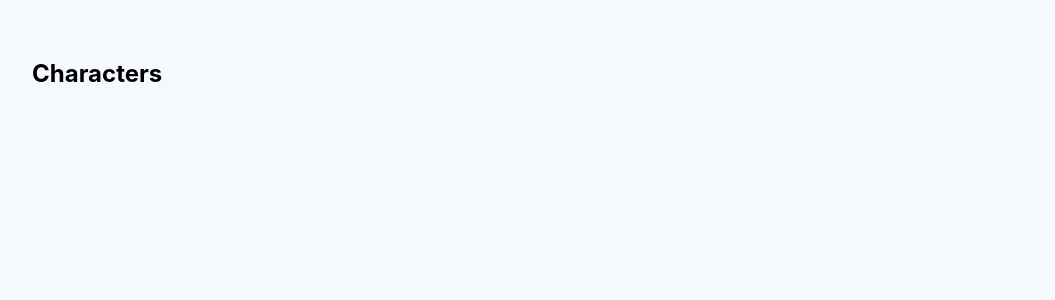
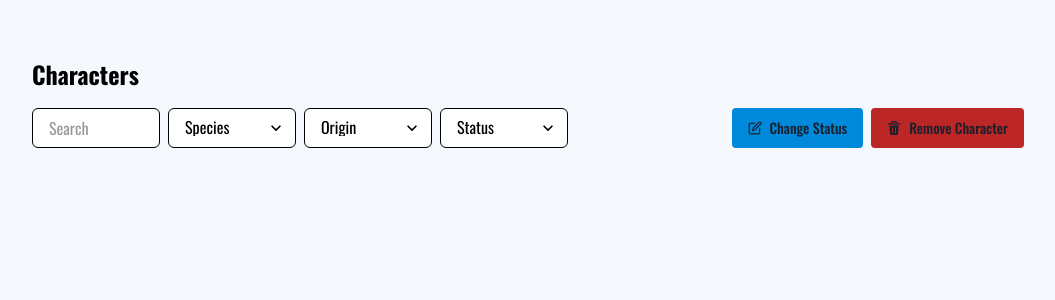
Before and after one commit to dedku/rick-and-morty-app, a React (Vite) app: page / in a window 1280 px wide. Shown: the top 300 px of the page, without its empty margins (112-1167 px from the left). Built offline with nearby package versions, Linux system fonts and the light colour scheme.

Commit message:
Buttons && Search/Filters

```diff
--- a/package.json
+++ b/package.json
@@ -8,6 +8,7 @@
     "preview": "vite preview"
   },
   "dependencies": {
+    "@chakra-ui/icons": "^2.0.2",
     "@chakra-ui/react": "^2.2.1",
     "@emotion/react": "^11.9.3",
     "@emotion/styled": "^11.9.3",
--- a/src/components/App.tsx
+++ b/src/components/App.tsx
@@ -1,12 +1,21 @@
-import { Box, Container, Text } from '@chakra-ui/react'
+import { Box, Container, HStack, Spacer, Text } from '@chakra-ui/react'
 import Font from '../lib/Font'
+import SearchAndFilters from './SearchAndFilters'
+import Buttons from './Buttons'
+
 function App() {
 
   return (
     <Box as='main'>
       <Font />
       <Container maxW='container.lg' h='100%' pt={14}>
-        <Text color='black' fontWeight='bold' fontSize={24}>Characters</Text>
+        <Text color='black' fontWeight='bold' fontSize={24} fontFamily='Oswald'>Characters</Text>
+        <HStack pt={8} h='40px'>
+          <SearchAndFilters />
+          <Spacer />
+          <Buttons />
+        </HStack>
+
       </Container>
     </Box>
   )
--- /dev/null
+++ b/src/components/Buttons.tsx
@@ -0,0 +1,19 @@
+import { Box, Button, HStack, Icon } from "@chakra-ui/react"
+import { DeleteIcon, EditIcon} from '@chakra-ui/icons'
+
+const Buttons = () => {
+    return (
+        <Box fontFamily='Oswald'>
+                <HStack >
+                    <Button bg='#0088DA' borderColor='#005183' leftIcon={<EditIcon/>} fontWeight='500' fontSize='14px' borderRadius={4} _hover={{ transition: '0.5s', bg: '#005183'}}>
+                        Change Status
+                    </Button>
+                    <Button bg='#BC2626' borderColor='#972121' leftIcon={<DeleteIcon/>} fontSize='14px' fontWeight='500' borderRadius={4} _hover={{ transition: '0.5s', bg: '#972121'}}>
+                        Remove Character
+                    </Button>
+                </HStack>
+        </Box>
+    )
+}
+
+export default Buttons
--- /dev/null
+++ b/src/components/SearchAndFilters.tsx
@@ -0,0 +1,16 @@
+import { Box, Input, Select, HStack } from '@chakra-ui/react'
+
+const SearchAndFilters = () => {
+    return (
+        <Box fontFamily='Oswald'>
+            <HStack>
+                <Input placeholder='Search' w={32} focusBorderColor='blue.500' colorScheme='blue' color='black' bg='white' borderColor='black'  _placeholder={{ opacity: 0.4, color: 'inherit' }} _hover={{ borderColor: 'black'}}/>
+                <Select placeholder='Species' w={32} focusBorderColor='blue.500' colorScheme='blue' color='black' bg='white' borderColor='black'  _placeholder={{ opacity: 0.4, color: 'inherit' }} _hover={{ borderColor: 'black'}}/>
+                <Select placeholder='Origin' w={32} focusBorderColor='blue.500' colorScheme='blue' color='black' bg='white' borderColor='black'  _placeholder={{ opacity: 0.4, color: 'inherit' }} _hover={{ borderColor: 'black'}}/>
+                <Select placeholder='Status' w={32} focusBorderColor='blue.500' colorScheme='blue' color='black' bg='white' borderColor='black'  _placeholder={{ opacity: 0.4, color: 'inherit' }} _hover={{ borderColor: 'black'}}/>
+            </HStack>
+        </Box>
+    )
+}
+
+export default SearchAndFilters
--- a/src/lib/Font.tsx
+++ b/src/lib/Font.tsx
@@ -1,6 +1,6 @@
 const Font = () => (
     <style>
-        @import url('https://fonts.googleapis.com/css2?family=Oswald:wght@300;400;700&display=swap');
+        @import url('https://fonts.googleapis.com/css2?family=Oswald:wght@300;400;500;700&display=swap');
     </style>
 )
 
```
Also changed, not shown: 1 other file (tests, documents, lock files or other folders).
